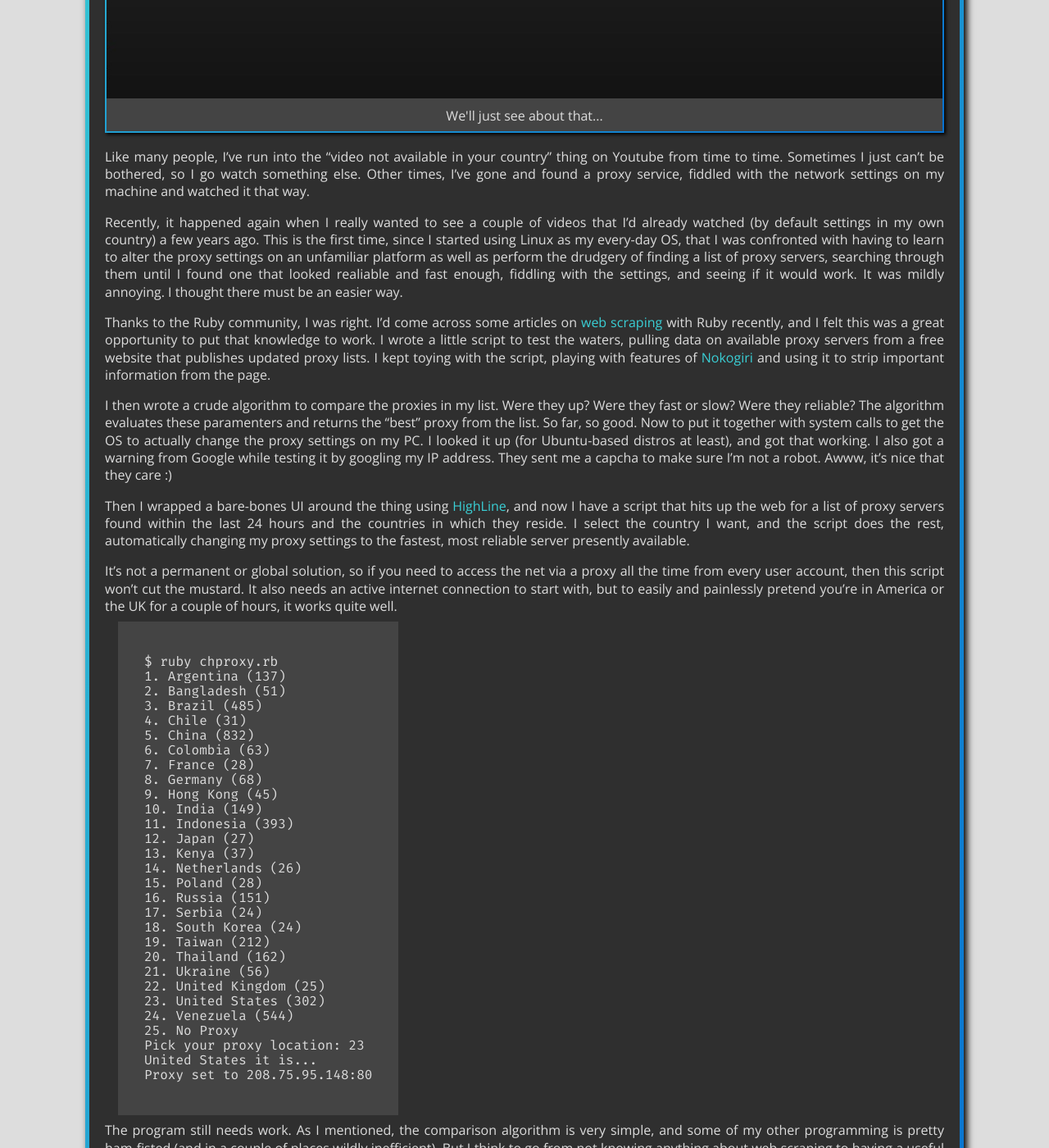
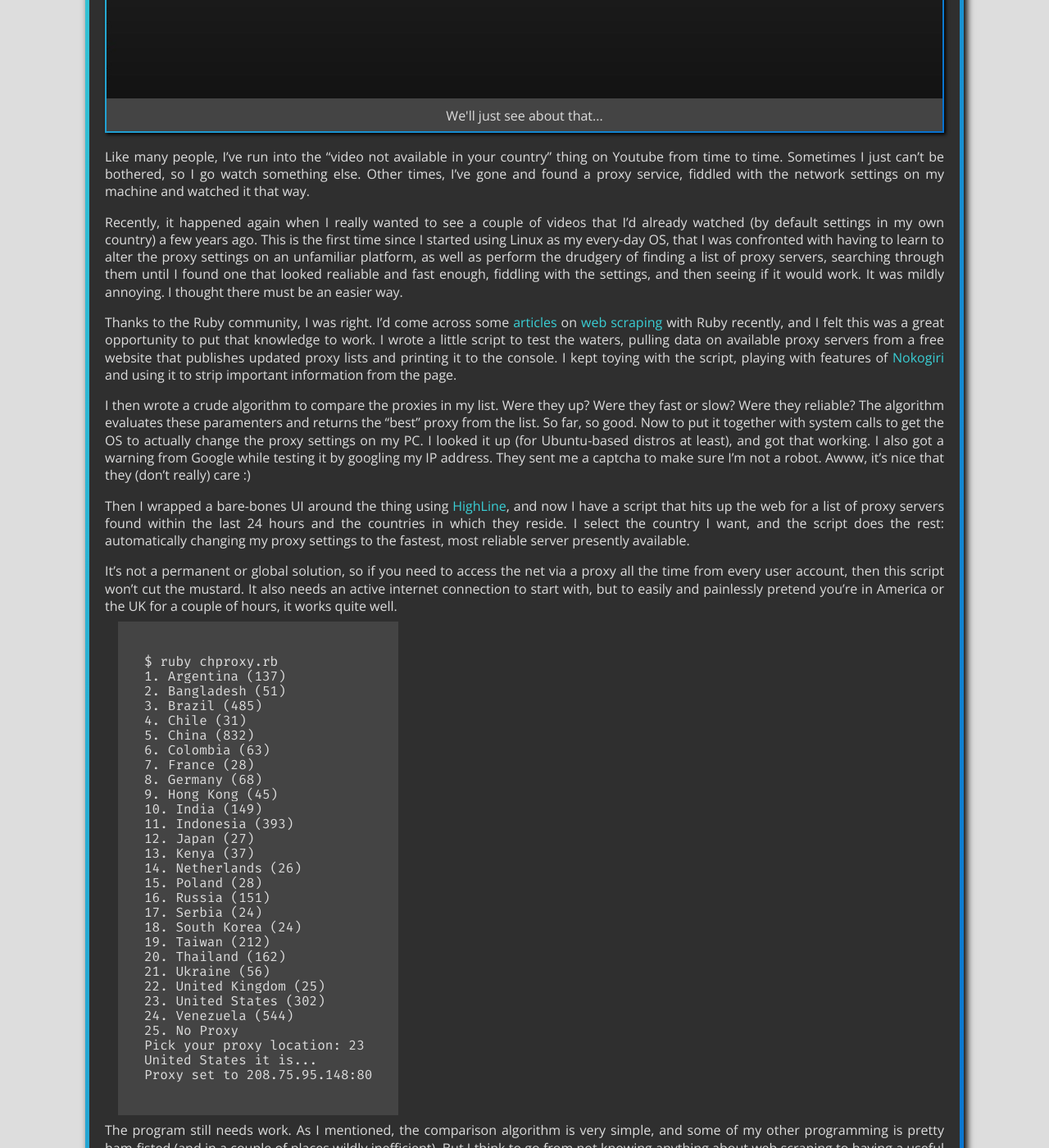
Before and after one commit to StaphSynth/StaphSynth.github.io, a Jekyll site: the page built from _posts/2017-01-30-Fun-with-web-scraping.md, in a window 1280 px wide and 1400 px high, scrolled down 934 px. Shown: the whole window at 82% size. Built offline with Jekyll 4.4.1, drawn with Linux system fonts in a browser that asks for light colours; nearby versions of some CDN libraries; some of the changed text lies outside the part shown.

Commit message:
speeling. and grammaar corrections

```diff
--- a/_posts/2017-01-30-Fun-with-web-scraping.md
+++ b/_posts/2017-01-30-Fun-with-web-scraping.md
@@ -13,13 +13,13 @@ tags:
 
 Like many people, I've run into the "video not available in your country" thing on Youtube from time to time. Sometimes I just can't be bothered, so I go watch something else. Other times, I've gone and found a proxy service, fiddled with the network settings on my machine and watched it that way.
 
-Recently, it happened again when I really wanted to see a couple of videos that I'd already watched (by default settings in my own country) a few years ago. This is the first time, since I started using Linux as my every-day OS, that I was confronted with having to learn to alter the proxy settings on an unfamiliar platform as well as perform the drudgery of finding a list of proxy servers, searching through them until I found one that looked realiable and fast enough, fiddling with the settings, and seeing if it would work. It was mildly annoying. I thought there must be an easier way.
+Recently, it happened again when I really wanted to see a couple of videos that I'd already watched (by default settings in my own country) a few years ago. This is the first time since I started using Linux as my every-day OS, that I was confronted with having to learn to alter the proxy settings on an unfamiliar platform, as well as perform the drudgery of finding a list of proxy servers, searching through them until I found one that looked realiable and fast enough, fiddling with the settings, and then seeing if it would work. It was mildly annoying. I thought there must be an easier way.
 
-Thanks to the Ruby community, I was right. I'd come across some articles on [web scraping](https://en.wikipedia.org/wiki/Web_scraping) with Ruby recently, and I felt this was a great opportunity to put that knowledge to work. I wrote a little script to test the waters, pulling data on available proxy servers from a free website that publishes updated proxy lists. I kept toying with the script, playing with features of [Nokogiri](http://www.nokogiri.org/) and using it to strip important information from the page.
+Thanks to the Ruby community, I was right. I'd come across some [articles](http://ruby.bastardsbook.com/chapters/web-scraping/) on [web scraping](https://en.wikipedia.org/wiki/Web_scraping) with Ruby recently, and I felt this was a great opportunity to put that knowledge to work. I wrote a little script to test the waters, pulling data on available proxy servers from a free website that publishes updated proxy lists and printing it to the console. I kept toying with the script, playing with features of [Nokogiri](http://www.nokogiri.org/) and using it to strip important information from the page.
 
-I then wrote a crude algorithm to compare the proxies in my list. Were they up? Were they fast or slow? Were they reliable? The algorithm evaluates these paramenters and returns the "best" proxy from the list. So far, so good. Now to put it together with system calls to get the OS to actually change the proxy settings on my PC. I looked it up (for Ubuntu-based distros at least), and got that working. I also got a warning from Google while testing it by googling my IP address. They sent me a capcha to make sure I'm not a robot. Awww, it's nice that they care :)
+I then wrote a crude algorithm to compare the proxies in my list. Were they up? Were they fast or slow? Were they reliable? The algorithm evaluates these paramenters and returns the "best" proxy from the list. So far, so good. Now to put it together with system calls to get the OS to actually change the proxy settings on my PC. I looked it up (for Ubuntu-based distros at least), and got that working. I also got a warning from Google while testing it by googling my IP address. They sent me a captcha to make sure I'm not a robot. Awww, it's nice that they (don't really) care :)
 
-Then I wrapped a bare-bones UI around the thing using [HighLine](https://github.com/JEG2/highline), and now I have a script that hits up the web for a list of proxy servers found within the last 24 hours and the countries in which they reside. I select the country I want, and the script does the rest, automatically changing my proxy settings to the fastest, most reliable server presently available.
+Then I wrapped a bare-bones UI around the thing using [HighLine](https://github.com/JEG2/highline), and now I have a script that hits up the web for a list of proxy servers found within the last 24 hours and the countries in which they reside. I select the country I want, and the script does the rest: automatically changing my proxy settings to the fastest, most reliable server presently available.
 
 It's not a permanent or global solution, so if you need to access the net via a proxy all the time from every user account, then this script won't cut the mustard. It also needs an active internet connection to start with, but to easily and painlessly pretend you're in America or the UK for a couple of hours, it works quite well.
 
```
Also changed, not shown: other parts of _posts/2017-01-30-Fun-with-web-scraping.md (+1 -1 lines).
